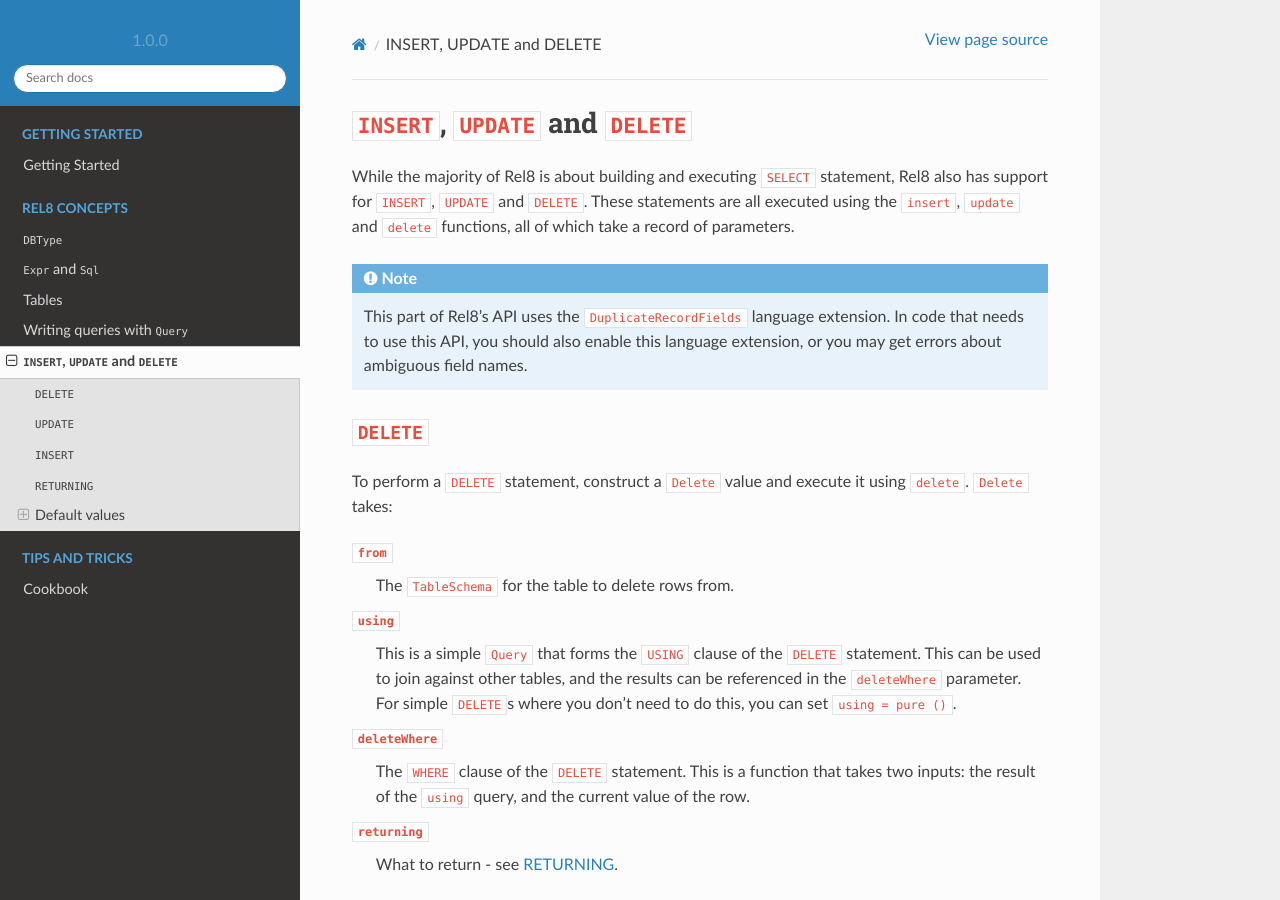
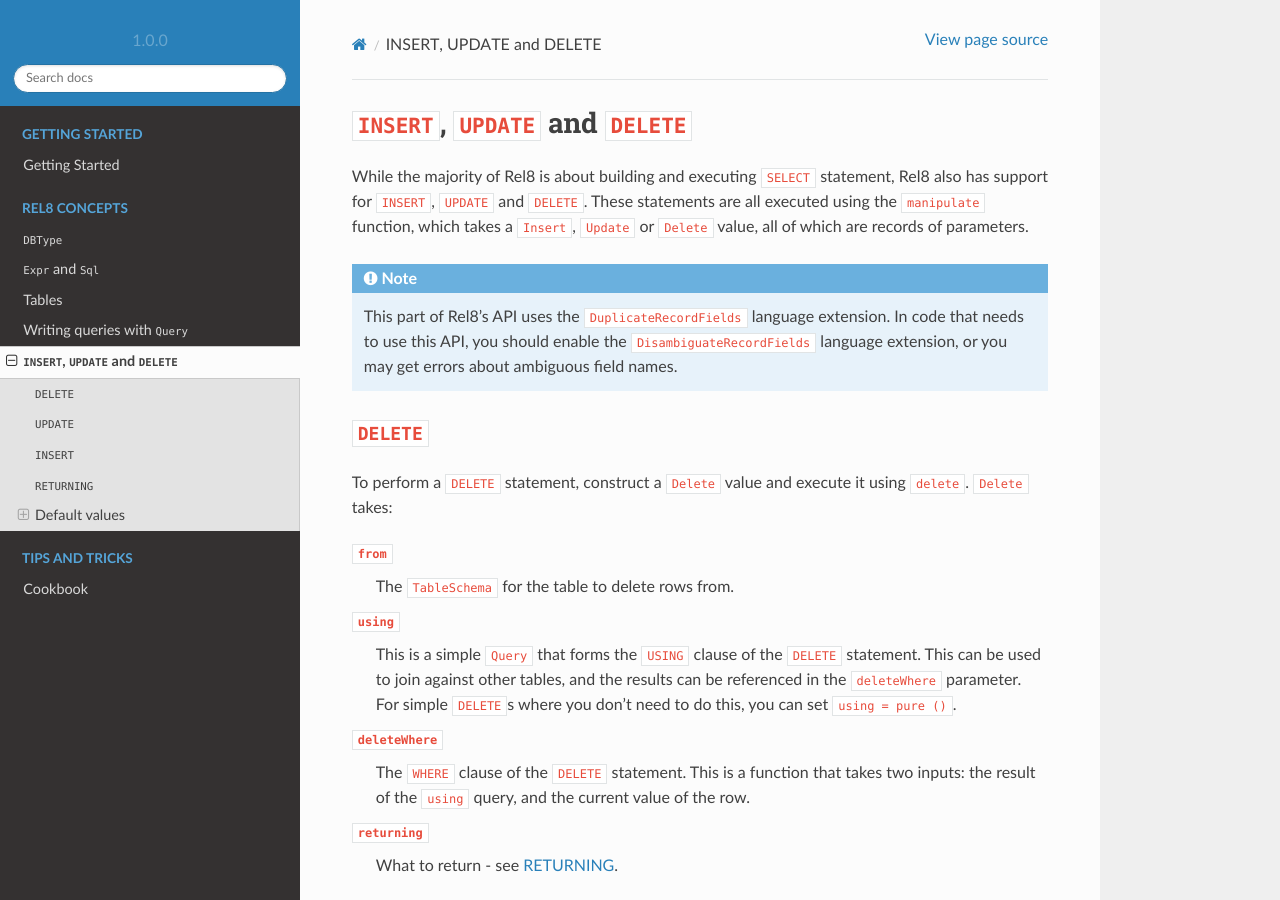
Before and after one commit to circuithub/rel8, a Sphinx documentation site: the page built from docs/concepts/insert.rst, in a window 1280 px wide and 900 px high. Built offline with Sphinx 7.4.7 and the Read the Docs theme 2.0.0, drawn with Linux system fonts in a browser that asks for light colours; some of the changed text lies outside the part shown.

````diff
--- a/docs/concepts/insert.rst
+++ b/docs/concepts/insert.rst
@@ -3,14 +3,16 @@
 
 While the majority of Rel8 is about building and executing ``SELECT``
 statement, Rel8 also has support for ``INSERT``, ``UPDATE`` and ``DELETE``.
-These statements are all executed using the ``insert``, ``update`` and
-``delete`` functions, all of which take a record of parameters.
+These statements are all executed using the ``manipulate`` function, which
+takes a ``Insert``, ``Update`` or ``Delete`` value, all of which are records
+of parameters.
 
 .. note::
 
    This part of Rel8's API uses the ``DuplicateRecordFields`` language
-   extension. In code that needs to use this API, you should also enable this
-   language extension, or you may get errors about ambiguous field names.
+   extension. In code that needs to use this API, you should enable the
+   ``DisambiguateRecordFields`` language extension, or you may get errors
+   about ambiguous field names.
 
 ``DELETE``
 ----------
@@ -162,6 +164,13 @@
 
    will lead to a runtime crash.
 
+.. warning::
+   Also note PostgreSQL's syntax rules mean that ``DEFAULT``` can only appear
+   in ``INSERT``` expressions whose rows are specified using ``VALUES``. This
+   means that the ``rows`` field of your ``Insert`` record doesn't look like
+   ``values [..]``, then ``unsafeDefault`` won't work.
+
+
 Reimplement default values in Rel8
 ~~~~~~~~~~~~~~~~~~~~~~~~~~~~~~~~~~
 
````
Also changed, not shown: other parts of docs/concepts/insert.rst (+8 -8 lines), 17 other files.
